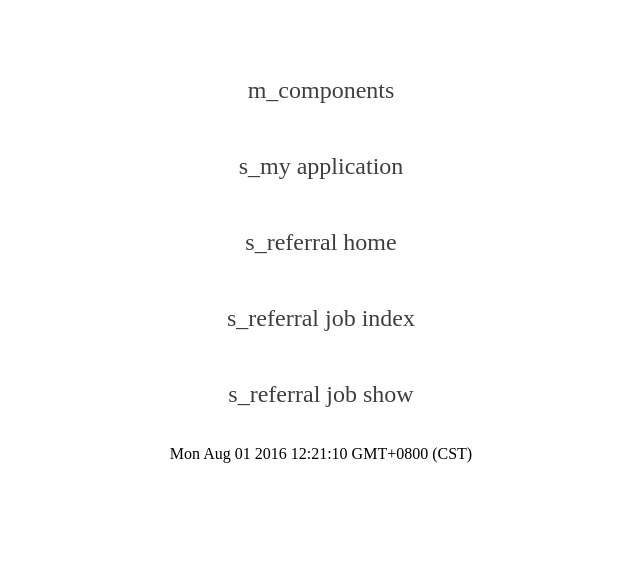
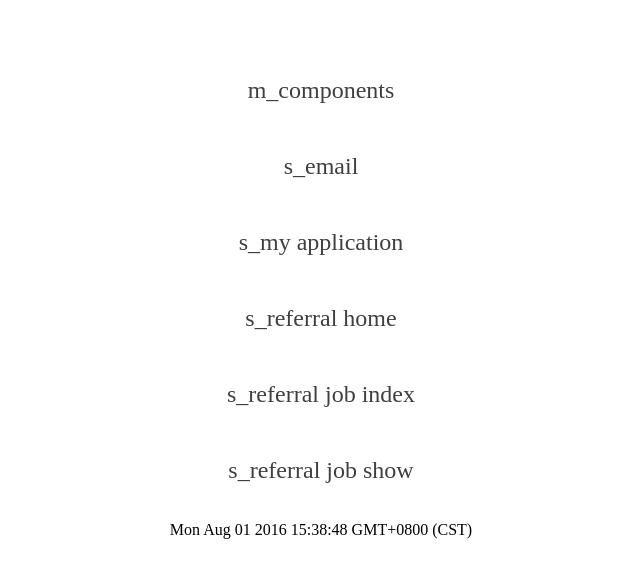
Before and after one commit to sandokaishy/mockups, a website: page index.html in a window 1280 px wide. Shown: the whole page, without its empty margins (319-959 px from the left). Drawn offline with Linux system fonts and the light colour scheme.

Commit message:
revise time update

```diff
--- a/index.html
+++ b/index.html
@@ -1 +1 @@
-<!DOCTYPE html><html lang="en"><head><meta charset="UTF-8"><title>Sudo Mockups</title><link rel="stylesheet" type="text/css" href="./index.css" media="screen"></head><body><a href="./m_components/index.html">m_components</a><a href="./s_my application/index.html">s_my application</a><a href="./s_referral home/index.html">s_referral home</a><a href="./s_referral job index/index.html">s_referral job index</a><a href="./s_referral job show/index.html">s_referral job show</a><p>Mon Aug 01 2016 12:21:10 GMT+0800 (CST)</p></body></html>
+<!DOCTYPE html><html lang="en"><head><meta charset="UTF-8"><title>Sudo Mockups</title><link rel="stylesheet" type="text/css" href="./index.css" media="screen"></head><body><a href="./m_components/index.html">m_components</a><a href="./s_email/index.html">s_email</a><a href="./s_my application/index.html">s_my application</a><a href="./s_referral home/index.html">s_referral home</a><a href="./s_referral job index/index.html">s_referral job index</a><a href="./s_referral job show/index.html">s_referral job show</a><p>Mon Aug 01 2016 15:38:48 GMT+0800 (CST)</p></body></html>
```
